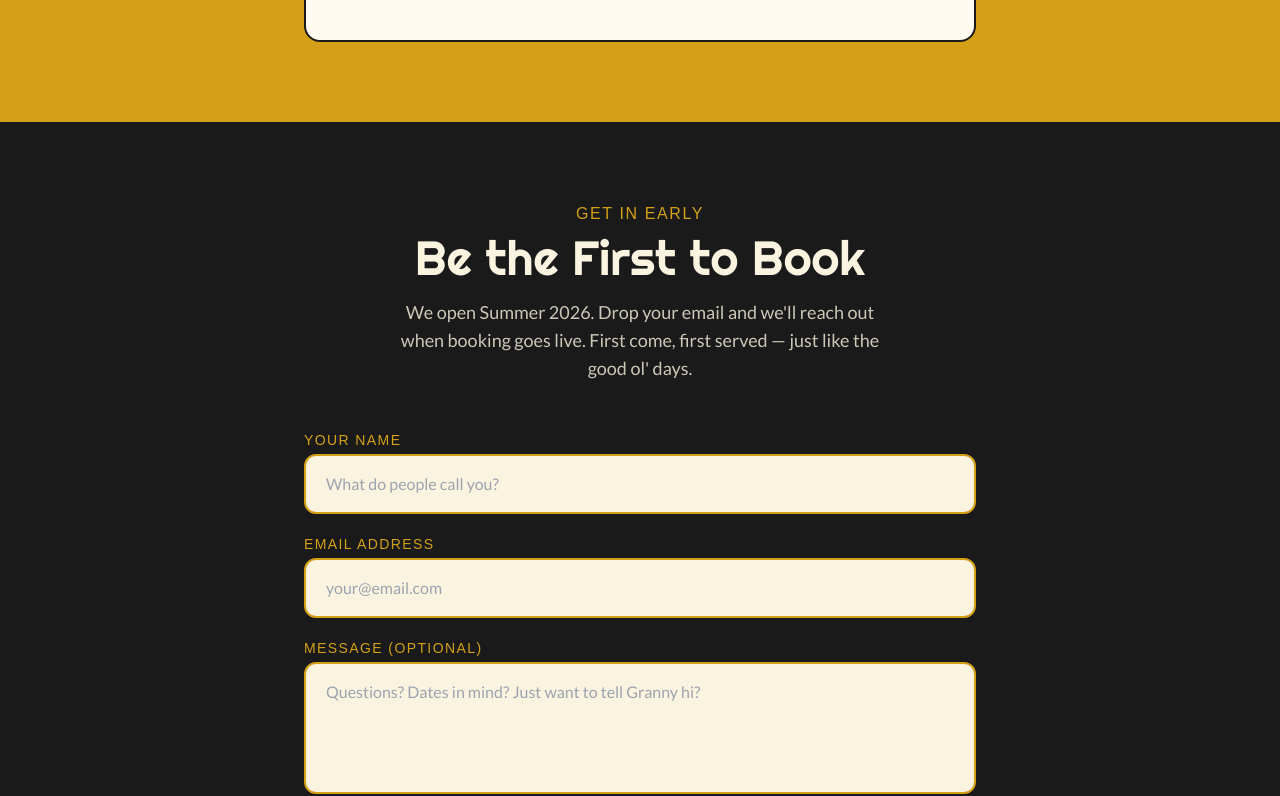
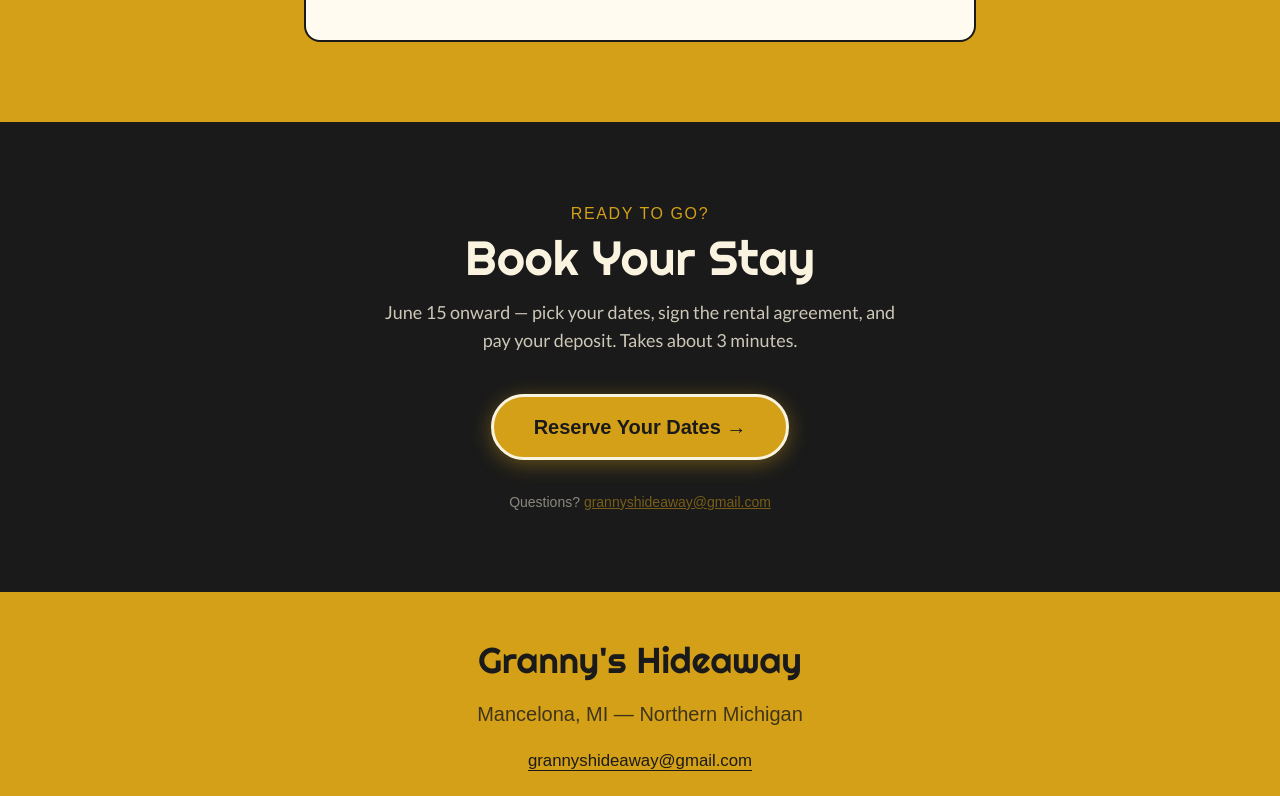
Before and after one commit to dealdesk365/grannys-hideaway, a Next.js app: page / in a window 1280 px wide. Shown: the part 3900-4696 px from the top of the page. Built offline with nearby package versions, Linux system fonts and the light colour scheme; a web font is replaced by a local one.

Commit message:
fix: update contact section to booking CTA, fix Coming Soon copy

```diff
--- a/app/components/Contact.tsx
+++ b/app/components/Contact.tsx
@@ -1,164 +1,54 @@
 "use client";
 
-import { useState } from "react";
+import Link from "next/link";
 
 export default function Contact() {
-  const [submitted, setSubmitted] = useState(false);
-  const [form, setForm] = useState({ name: "", email: "", message: "" });
-
-  const handleChange = (
-    e: React.ChangeEvent<HTMLInputElement | HTMLTextAreaElement>
-  ) => {
-    setForm({ ...form, [e.target.name]: e.target.value });
-  };
-
-  const handleSubmit = (e: React.FormEvent) => {
-    e.preventDefault();
-    const subject = encodeURIComponent("Notify Me — Granny's Hideaway");
-    const body = encodeURIComponent(
-      `Name: ${form.name}\nEmail: ${form.email}\n\nMessage:\n${form.message}`
-    );
-    window.location.href = `mailto:grannyshideaway@gmail.com?subject=${subject}&body=${body}`;
-    setSubmitted(true);
-  };
-
   return (
     <section
       id="contact"
       className="w-full py-20 px-4"
       style={{ backgroundColor: "#1A1A1A" }}
     >
-      <div className="max-w-2xl mx-auto">
-        {/* Header */}
-        <div className="text-center mb-12">
+      <div className="max-w-2xl mx-auto text-center">
         <p
           className="font-accent text-base uppercase tracking-widest mb-2"
           style={{ color: "#D4A017" }}
         >
-            Get In Early
+          Ready to Go?
         </p>
         <h2
           className="font-display text-4xl sm:text-5xl mb-4"
           style={{ color: "#FAF3E0" }}
         >
-            Be the First to Book
+          Book Your Stay
         </h2>
-          <p className="text-lg max-w-lg mx-auto" style={{ color: "#FAF3E0", opacity: 0.8 }}>
-            We open Summer 2026. Drop your email and we&apos;ll reach out when booking goes
-            live. First come, first served — just like the good ol&apos; days.
+        <p className="text-lg max-w-lg mx-auto mb-10" style={{ color: "#FAF3E0", opacity: 0.8 }}>
+          June 15 onward — pick your dates, sign the rental agreement, and pay your deposit. Takes about 3 minutes.
         </p>
-        </div>
 
-        {submitted ? (
-          <div
-            className="rounded-2xl p-10 text-center"
-            style={{ backgroundColor: "#7B9A3A", color: "#FAF3E0" }}
-          >
-            <p className="text-5xl mb-4">🌲</p>
-            <p className="font-display text-3xl mb-2">You&apos;re on the list!</p>
-            <p className="text-lg" style={{ opacity: 0.9 }}>
-              Granny will be in touch. Keep your calendar open in 2026.
-            </p>
-          </div>
-        ) : (
-          <form
-            onSubmit={handleSubmit}
-            className="flex flex-col gap-5"
-          >
-            <div className="flex flex-col gap-1">
-              <label
-                htmlFor="name"
-                className="font-accent text-sm uppercase tracking-widest"
-                style={{ color: "#D4A017" }}
-              >
-                Your Name
-              </label>
-              <input
-                id="name"
-                name="name"
-                type="text"
-                required
-                value={form.name}
-                onChange={handleChange}
-                placeholder="What do people call you?"
-                className="w-full rounded-xl px-5 py-4 text-base outline-none focus:ring-2"
+        <Link
+          href="/book"
+          className="font-accent text-xl px-10 py-4 rounded-full inline-block transition-all duration-200 hover:scale-105 active:scale-95"
           style={{
-                  backgroundColor: "#FAF3E0",
+            backgroundColor: "#D4A017",
             color: "#1A1A1A",
-                  border: "2px solid #D4A017",
-                }}
-              />
-            </div>
-
-            <div className="flex flex-col gap-1">
-              <label
-                htmlFor="email"
-                className="font-accent text-sm uppercase tracking-widest"
-                style={{ color: "#D4A017" }}
-              >
-                Email Address
-              </label>
-              <input
-                id="email"
-                name="email"
-                type="email"
-                required
-                value={form.email}
-                onChange={handleChange}
-                placeholder="your@email.com"
-                className="w-full rounded-xl px-5 py-4 text-base outline-none focus:ring-2"
-                style={{
-                  backgroundColor: "#FAF3E0",
-                  color: "#1A1A1A",
-                  border: "2px solid #D4A017",
-                }}
-              />
-            </div>
-
-            <div className="flex flex-col gap-1">
-              <label
-                htmlFor="message"
-                className="font-accent text-sm uppercase tracking-widest"
-                style={{ color: "#D4A017" }}
-              >
-                Message (Optional)
-              </label>
-              <textarea
-                id="message"
-                name="message"
-                rows={4}
-                value={form.message}
-                onChange={handleChange}
-                placeholder="Questions? Dates in mind? Just want to tell Granny hi?"
-                className="w-full rounded-xl px-5 py-4 text-base outline-none focus:ring-2 resize-none"
-                style={{
-                  backgroundColor: "#FAF3E0",
-                  color: "#1A1A1A",
-                  border: "2px solid #D4A017",
-                }}
-              />
-            </div>
-
-            <button
-              type="submit"
-              className="w-full font-display text-xl py-4 rounded-xl transition-all duration-200 hover:scale-[1.02] active:scale-95"
-              style={{
-                backgroundColor: "#C85A1E",
-                color: "#FAF3E0",
-                boxShadow: "0 4px 20px rgba(200,90,30,0.35)",
+            border: "3px solid #FAF3E0",
+            boxShadow: "0 4px 20px rgba(212,160,23,0.4)",
+            fontWeight: 700,
           }}
         >
-              Notify Me When You Open ✉️
-            </button>
+          Reserve Your Dates →
+        </Link>
 
-            <p
-              className="text-center text-sm"
-              style={{ color: "#FAF3E0", opacity: 0.5 }}
+        <p className="font-accent text-sm mt-8" style={{ color: "#FAF3E0", opacity: 0.5 }}>
+          Questions?{" "}
+          <a
+            href="mailto:grannyshideaway@gmail.com"
+            style={{ color: "#D4A017", textDecoration: "underline" }}
           >
-              No spam. Just Granny when she&apos;s ready.
+            grannyshideaway@gmail.com
+          </a>
         </p>
-          </form>
-        )}
       </div>
     </section>
   );
--- a/app/components/PropertySnapshot.tsx
+++ b/app/components/PropertySnapshot.tsx
@@ -81,7 +81,7 @@ export default function PropertySnapshot() {
             className="font-accent text-xl"
             style={{ color: "#1A1A1A", opacity: 0.75 }}
           >
-            From <strong>$325/night</strong> · 2-Night Minimum · Opening Summer 2026
+            From <strong>$325/night</strong> · 2-Night Minimum · Now Booking from June 15
           </p>
         </div>
       </div>
```
Lines whose indentation alone changed are shown as unchanged.
